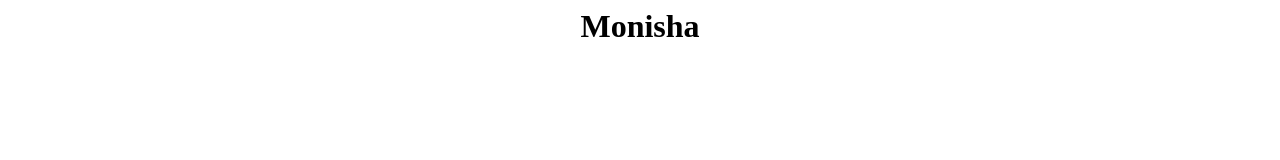
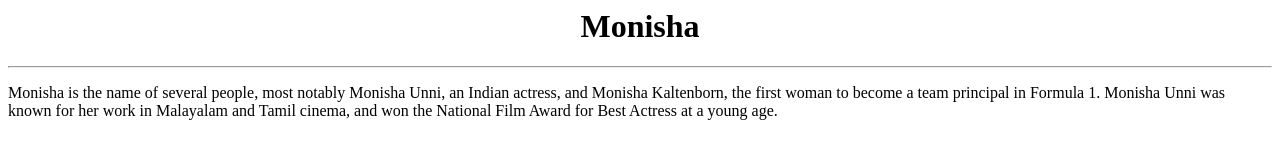
Before and after one commit to Chelu123Sha/HTML-actor-page, a plain HTML site: page index.html in a window 1280 px wide. Drawn offline with Linux system fonts and the light colour scheme.

Commit message:
Added Paragraph

```diff
--- a/index.html
+++ b/index.html
@@ -1,3 +1,7 @@
 <center>
 <h1>Monisha</h1>
 </center>
+<hr>
+<p>
+  Monisha is the name of several people, most notably Monisha Unni, an Indian actress, and Monisha Kaltenborn, the first woman to become a team principal in Formula 1. Monisha Unni was known for her work in Malayalam and Tamil cinema, and won the National Film Award for Best Actress at a young age.
+</p>
```
